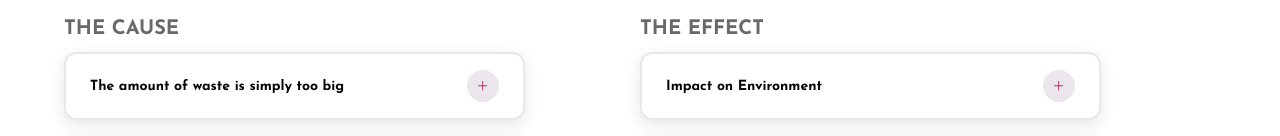
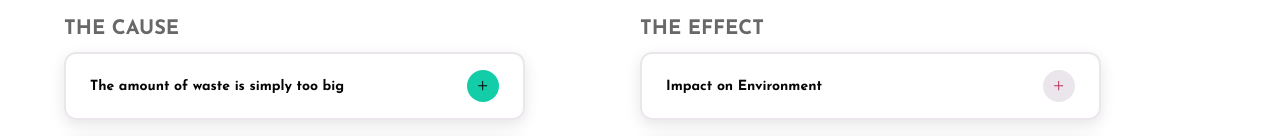
Before and after one commit to vk0808/clean-earth, a React (Create React App) app: page / in a window 1280 px wide. In both pictures the pointer is over the button 482 px from the left and 905 px from the top of the page. Shown: the part 819-955 px from the top of the page. Built offline with nearby package versions, Linux system fonts and the light colour scheme.

Commit message:
added: btn-hover effect

```diff
--- a/src/styles.scss
+++ b/src/styles.scss
@@ -344,6 +344,11 @@ p {
     margin-left: 1rem;
     align-self: center;
     min-width: 2rem;
+
+    &:hover {
+      background: var(--secondaryColor);
+      color: var(--black);
+    }
   }
 
   h4 {
```
Also changed, not shown: src/components/Problem/List.js (+6 -6 lines).
